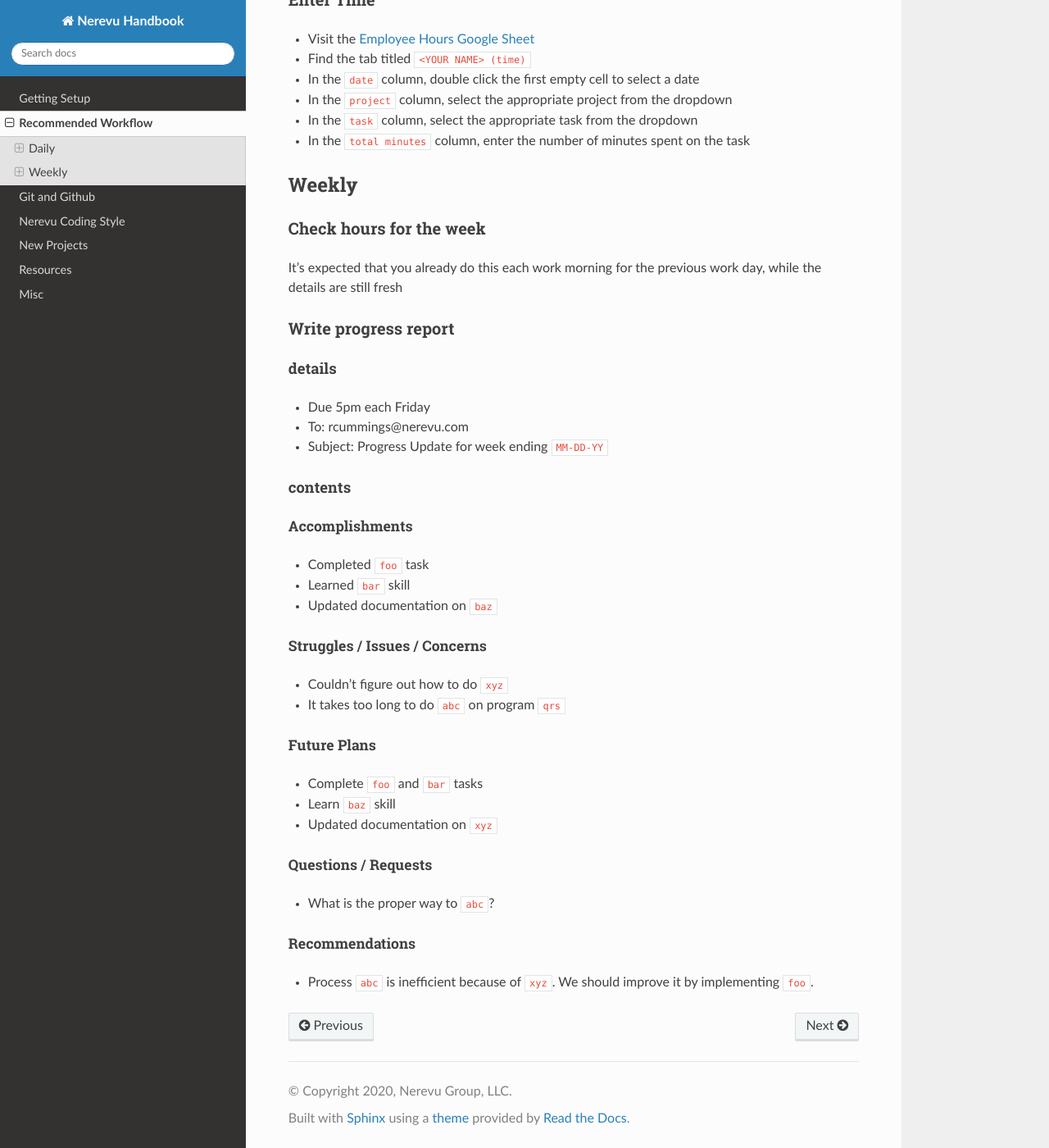
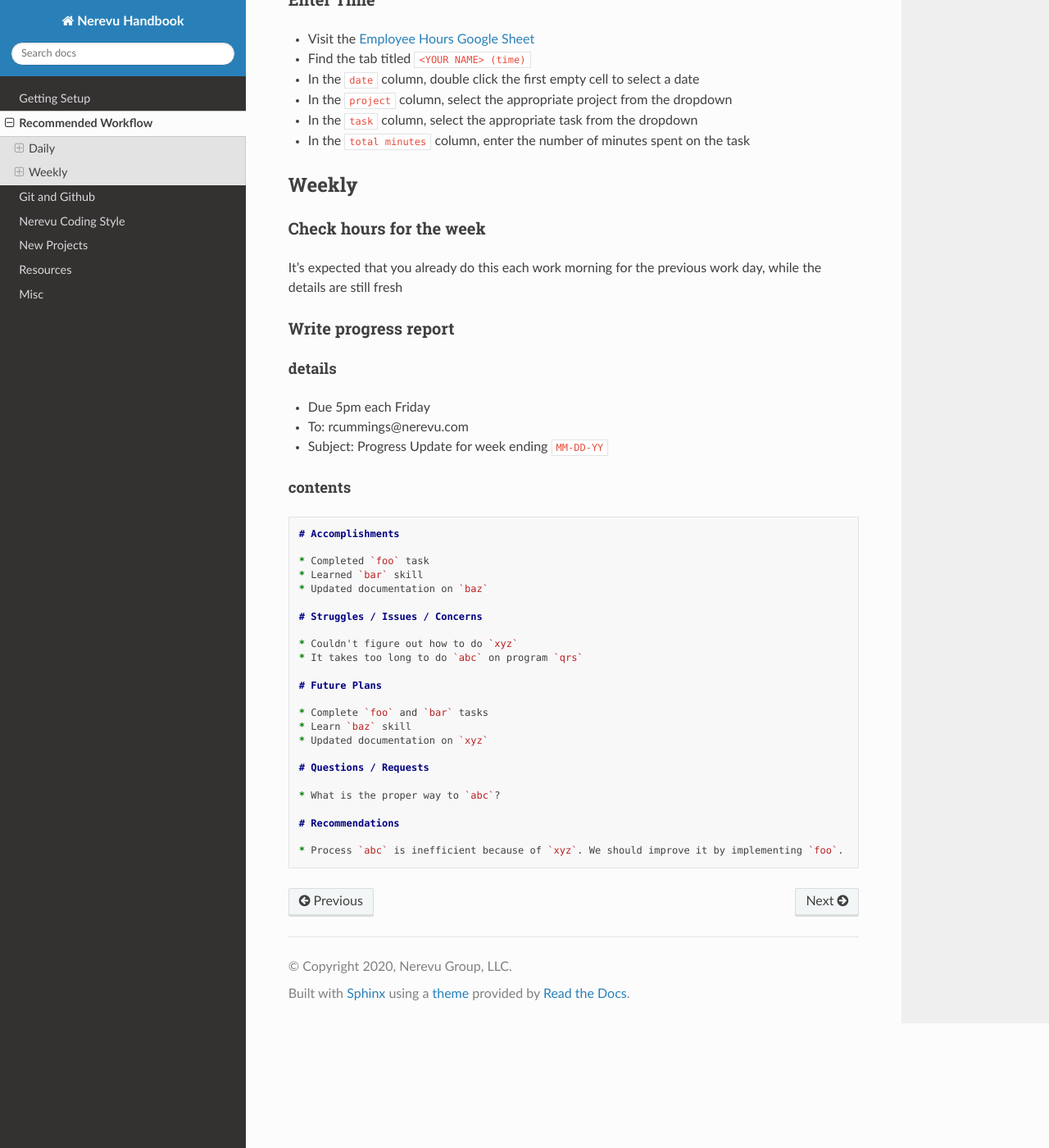
Before and after one commit to nerevu/handbook, a Sphinx documentation site: the page built from docs/recommended-workflow.md, in a window 1280 px wide and 1400 px high, scrolled down 230 px. Shown: the whole window at 82% size. Built offline with Sphinx 7.4.7 and the Read the Docs theme 2.0.0, drawn with Linux system fonts in a browser that asks for light colours.

Commit message:
Make report content a code block

````diff
--- a/docs/recommended-workflow.md
+++ b/docs/recommended-workflow.md
@@ -27,27 +27,29 @@ It's expected that you already do this each work morning for the previous work d
 
 #### contents
 
-##### Accomplishments
+```md
+# Accomplishments
 
 * Completed `foo` task
 * Learned `bar` skill
 * Updated documentation on `baz`
 
-##### Struggles / Issues / Concerns
+# Struggles / Issues / Concerns
 
 * Couldn't figure out how to do `xyz`
 * It takes too long to do `abc` on program `qrs`
 
-##### Future Plans
+# Future Plans
 
 * Complete `foo` and `bar` tasks
 * Learn `baz` skill
 * Updated documentation on `xyz`
 
-##### Questions / Requests
+# Questions / Requests
 
 * What is the proper way to `abc`?
 
-##### Recommendations
+# Recommendations
 
 * Process `abc` is inefficient because of `xyz`. We should improve it by implementing `foo`.
+```
````
